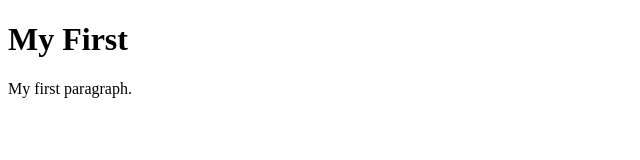
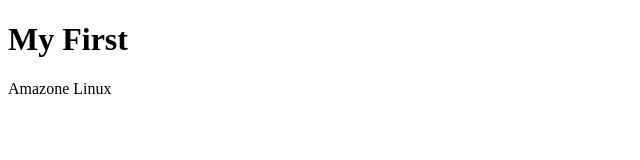
Before and after one commit to sdmaurya/test-user, a plain HTML site: page index.html in a window 1280 px wide. Shown: the full height of the page, 0-640 px from the left. Drawn offline with Linux system fonts and the light colour scheme.

Commit message:
Changes index

```diff
--- a/index.html
+++ b/index.html
@@ -6,7 +6,7 @@
 <body>
 
 <h1>My First  </h1>
-<p>My first paragraph.</p>
+<p>Amazone Linux</p>
 
 </body>
 </html>
```
